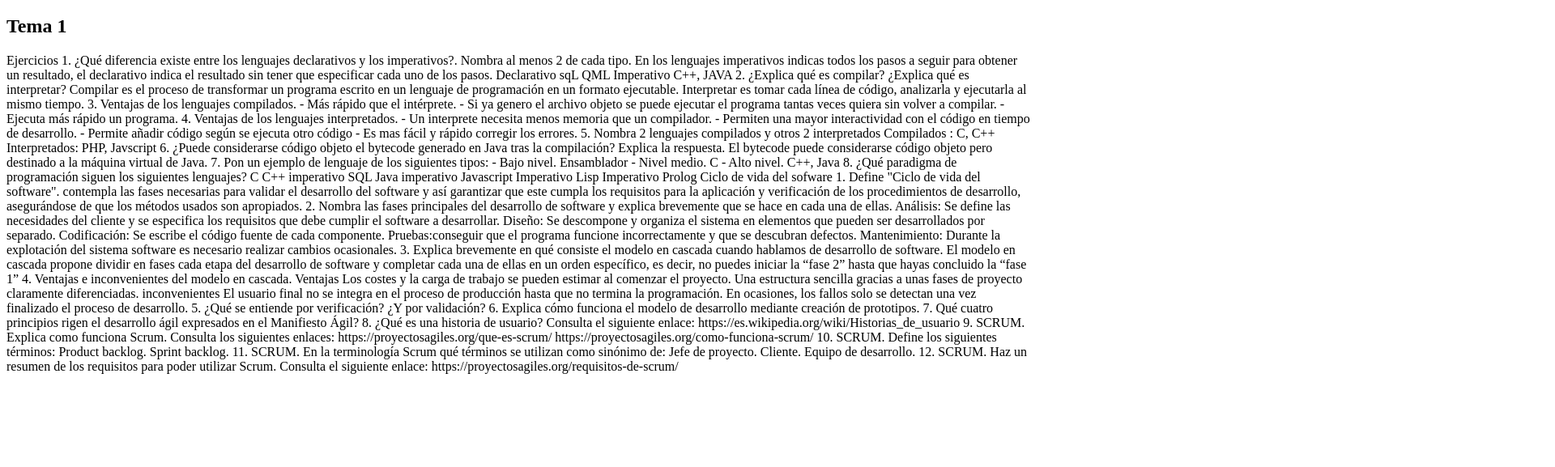
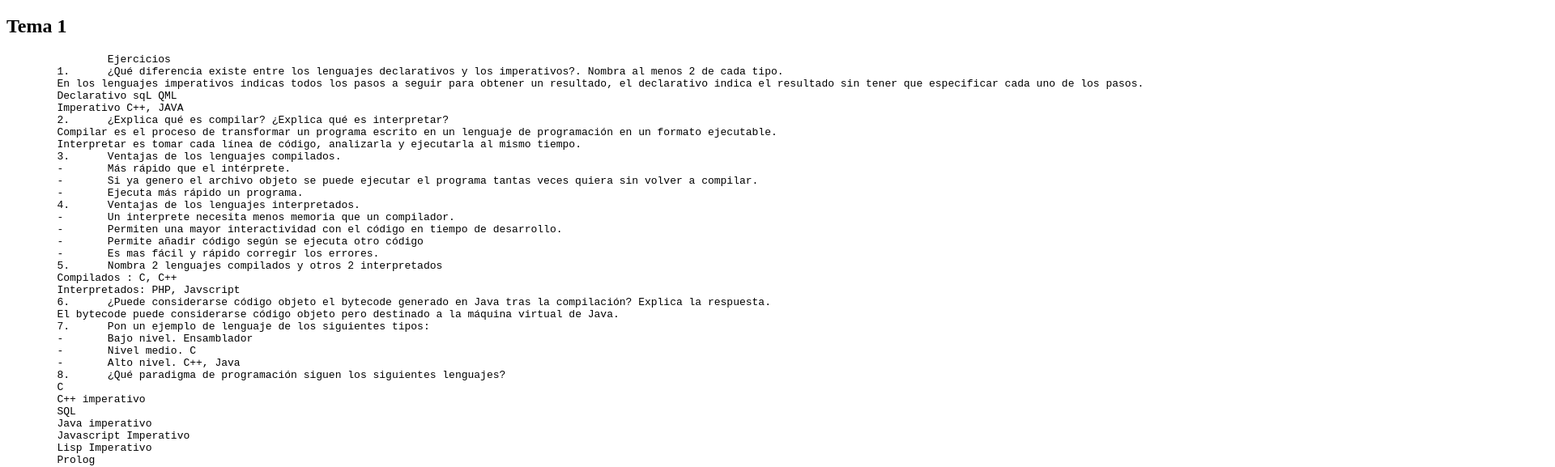
Before and after one commit to tristan213091028409124/tristan213091028409124.github.io, a plain HTML site: page Tema1/tema1.html in a window 1280 px wide. Shown: the part 61-638 px from the top of the page at 81% size, 1920 px wide, since content can reach past the window. Drawn offline with Linux system fonts and the light colour scheme.

Commit message:
Update tema1.html

```diff
--- a/Tema1/tema1.html
+++ b/Tema1/tema1.html
@@ -7,7 +7,7 @@
 <body>
 	<h1>Entornos de desarrollo</h1>
 	<h2>Tema 1</h2>
-	<div>
+	<div><pre>
 		Ejercicios
 	1.	¿Qué diferencia existe entre los lenguajes declarativos y los imperativos?. Nombra al menos 2 de cada tipo.
 	En los lenguajes imperativos indicas todos los pasos a seguir para obtener un resultado, el declarativo indica el resultado sin tener que especificar cada uno de los pasos.
@@ -104,7 +104,7 @@
 
 	12.	SCRUM. Haz un resumen de los requisitos para poder utilizar Scrum. Consulta el siguiente enlace:
 		https://proyectosagiles.org/requisitos-de-scrum/
-	</div>
+	</pre></div>
 
 </body>
 </html>
```
